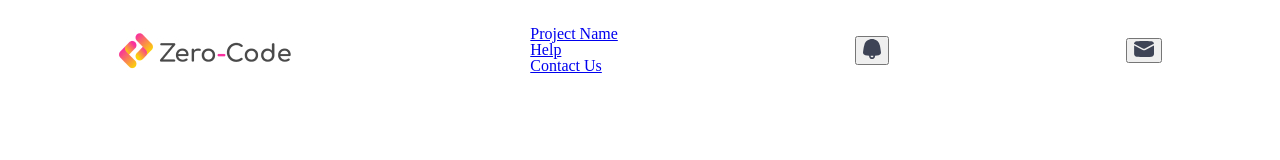
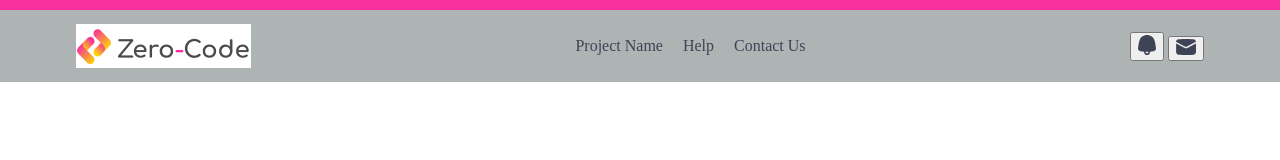
Before and after one commit to BruskoSerhiy/Create-Site, a plain HTML site: page index.html in a window 1280 px wide. Drawn offline with Linux system fonts and the light colour scheme.

Commit message:
Styles button

```diff
--- a/index.html
+++ b/index.html
@@ -4,6 +4,9 @@
     <meta charset="UTF-8">
     <meta http-equiv="X-UA-Compatible" content="IE=edge">
     <meta name="viewport" content="width=device-width, initial-scale=1.0">
+    <link rel="preconnect" href="https://fonts.googleapis.com">
+    <link rel="preconnect" href="https://fonts.gstatic.com" crossorigin>
+    <link href="https://fonts.googleapis.com/css2?family=Montserrat:ital,wght@0,400;0,500;0,600;1,400;1,500&display=swap" rel="stylesheet">
     <link rel="stylesheet" href="styles.css">
     <link rel="stylesheet" href="stylesReset.css">
     <title>ZeroCode</title>
@@ -12,10 +15,11 @@
     <header class="root-header">
         <img class="root-logo" src="./images/logo.jpg" alt="logo">
         <ul class="header-menu">
-            <li><a href="#">Project Name</a></li>
-            <li><a href="#">Help</a></li>
-            <li><a href="#">Contact Us</a></li>
+            <li><a class="nav-item" href="#">Project Name</a></li>
+            <li><a class="nav-item" href="#">Help</a></li>
+            <li><a class="nav-item" href="#">Contact Us</a></li>
         </ul>
+        <div class="header-buttons">
         <button class="icon-btn">
             <svg width="18" height="20" viewBox="0 0 18 20" fill="none" xmlns="http://www.w3.org/2000/svg">
                 <path d="M17.9732 13.1633C17.7633 11.6327 17.4484 9.38776 17.1336 7.7551C17.0286 7.04082 16.8187 6.22449 16.5039 5.5102C15.6643 2.2449 12.5158 0 9.05244 0C5.48414 0 2.33564 2.2449 1.49604 5.40816C1.28614 6.22449 1.07624 7.04082 0.866344 7.7551C0.551495 9.38776 0.236645 11.6327 0.0267448 13.1633C-0.183155 14.5918 0.866344 15.9184 2.33564 16.2245C3.38514 16.4286 4.74949 16.5306 6.11384 16.7347V17.1429C6.11384 18.6735 7.37324 20 9.05244 20C10.6267 20 11.991 18.7755 11.991 17.1429V16.7347C13.3554 16.6327 14.6148 16.4286 15.7692 16.2245C17.1336 15.9184 18.1831 14.5918 17.9732 13.1633ZM10.3118 17.1429C10.3118 17.8571 9.68214 18.3673 9.05244 18.3673C8.42274 18.3673 7.68809 17.7551 7.68809 17.1429V16.8367C8.10789 16.8367 8.63264 16.8367 9.05244 16.8367C9.47224 16.8367 9.89204 16.8367 10.3118 16.8367V17.1429Z" fill="#3E4456"/>
@@ -27,6 +31,7 @@
                 <path d="M19.8975 2.43902C19.8975 2.63415 19.7951 2.92683 19.5902 3.02439L18.3612 3.60976L10.5769 7.70732C10.1672 7.90244 9.7575 7.90244 9.3478 7.70732L0.334456 3.02439C0.129607 2.92683 -0.0752419 2.73171 0.0271825 2.53659C0.232031 1.36585 1.25628 0.390244 2.58779 0.292683C4.7387 0.0975609 7.70901 0 9.96235 0C12.2157 0 15.2884 0.195122 17.3369 0.292683C18.6684 0.390244 19.6927 1.26829 19.8975 2.43902Z" fill="#3E4456"/>
                 </svg>
         </button>
+    </div>
     </header>
     <aside></aside>
     <main></main>
--- a/styles.css
+++ b/styles.css
@@ -3,9 +3,10 @@ body {
     grid-template-areas:
     "header header"
     "aside main";
-    grid-template-rows: 100px 1fr;
+    grid-template-rows: 82px 1fr;
     grid-template-columns: 100px 1fr;
     height: 100vh;
+    font-family: 'Montserrat', sans-serif;
 }
 .root-header {
     grid-area: header;
@@ -18,14 +19,24 @@ main {
 }
 .root-header {
     display: flex;
-    justify-content: space-around;
+    justify-content: space-between;
     align-items: center;
-    border-top: 10px;
-    border-color: #F8309E;
-
+    border-top: 10px solid #F8309E;
+    padding-left: 76px;
+    padding-right: 76px;
+    background-color: rgb(174, 179, 179);
 }
 .root-logo {
     display: block;
     width: 175px;
     height: 44px;
 }
+.header-menu {
+    display: flex;
+    gap:20px;
+}
+.nav-item {
+    text-decoration: none;
+    color: #3E4456;
+    weight: 400;
+}
```
